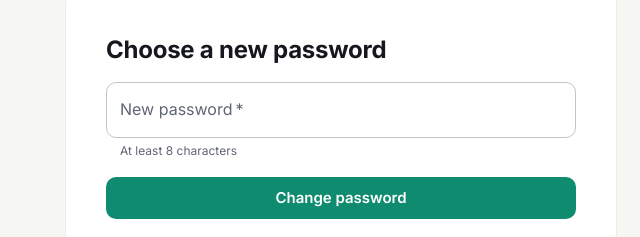
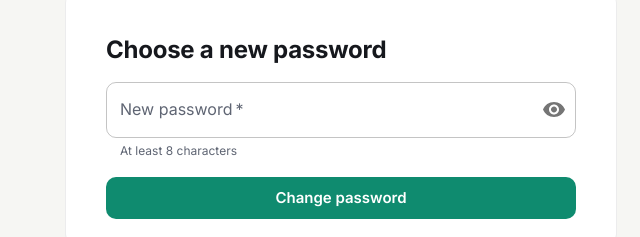
Before and after one commit to Smart-Assistant-ai/Google-Reviews-Automation, a React (Vite) app in the folder apps/web/: page /reset-password in a window 1280 px wide. Shown: the part 127-364 px from the top of the page, without its empty margins (299-939 px from the left). Built offline with nearby package versions, Linux system fonts and the light colour scheme; no server answers.

Commit message:
fix(web): show/hide button on the other password boxes too
Changing your password, deleting your account and the reset-password page now
use the same password field with the eye button, so every password box works
the same way (BUG_0001).

```diff
--- a/apps/web/src/pages/ResetPassword.tsx
+++ b/apps/web/src/pages/ResetPassword.tsx
@@ -1,18 +1,10 @@
-import {
-  Alert,
-  Button,
-  Card,
-  CardContent,
-  Link,
-  Stack,
-  TextField,
-  Typography,
-} from '@mui/material';
+import { Alert, Button, Card, CardContent, Link, Stack, Typography } from '@mui/material';
 import { useState, type FormEvent } from 'react';
 import { Link as RouterLink, useSearchParams } from 'react-router-dom';
 import { api } from '../api/client';
 import { useAuth } from '../auth/AuthContext';
 import AuthLayout from '../components/AuthLayout';
+import PasswordField from '../components/PasswordField';
 
 export default function ResetPassword() {
   const [params] = useSearchParams();
@@ -59,9 +51,8 @@ export default function ResetPassword() {
             <form onSubmit={(e) => void submit(e)}>
               <Stack spacing={2}>
                 {error && <Alert severity="error">{error}</Alert>}
-                <TextField
+                <PasswordField
                   label="New password"
-                  type="password"
                   value={password}
                   onChange={(e) => setPassword(e.target.value)}
                   required
--- a/apps/web/src/pages/settings/AccountTab.tsx
+++ b/apps/web/src/pages/settings/AccountTab.tsx
@@ -14,6 +14,7 @@ import {
 import { useEffect, useState } from 'react';
 import { api } from '../../api/client';
 import { useAuth } from '../../auth/AuthContext';
+import PasswordField from '../../components/PasswordField';
 
 export default function AccountTab() {
   const { session, reload, clearLocal } = useAuth();
@@ -83,9 +84,8 @@ export default function AccountTab() {
               {hasPassword ? 'Change password' : 'Set a password'}
             </Typography>
             {hasPassword && (
-              <TextField
+              <PasswordField
                 label="Current password"
-                type="password"
                 value={currentPassword}
                 onChange={(e) => setCurrentPassword(e.target.value)}
                 fullWidth
@@ -93,9 +93,8 @@ export default function AccountTab() {
                 autoComplete="current-password"
               />
             )}
-            <TextField
+            <PasswordField
               label="New password"
-              type="password"
               value={newPassword}
               onChange={(e) => setNewPassword(e.target.value)}
               fullWidth
@@ -163,9 +162,8 @@ export default function AccountTab() {
             This can&apos;t be undone.
           </Typography>
           {hasPassword && (
-            <TextField
+            <PasswordField
               label="Your password"
-              type="password"
               fullWidth
               value={deletePassword}
               onChange={(e) => setDeletePassword(e.target.value)}
```
